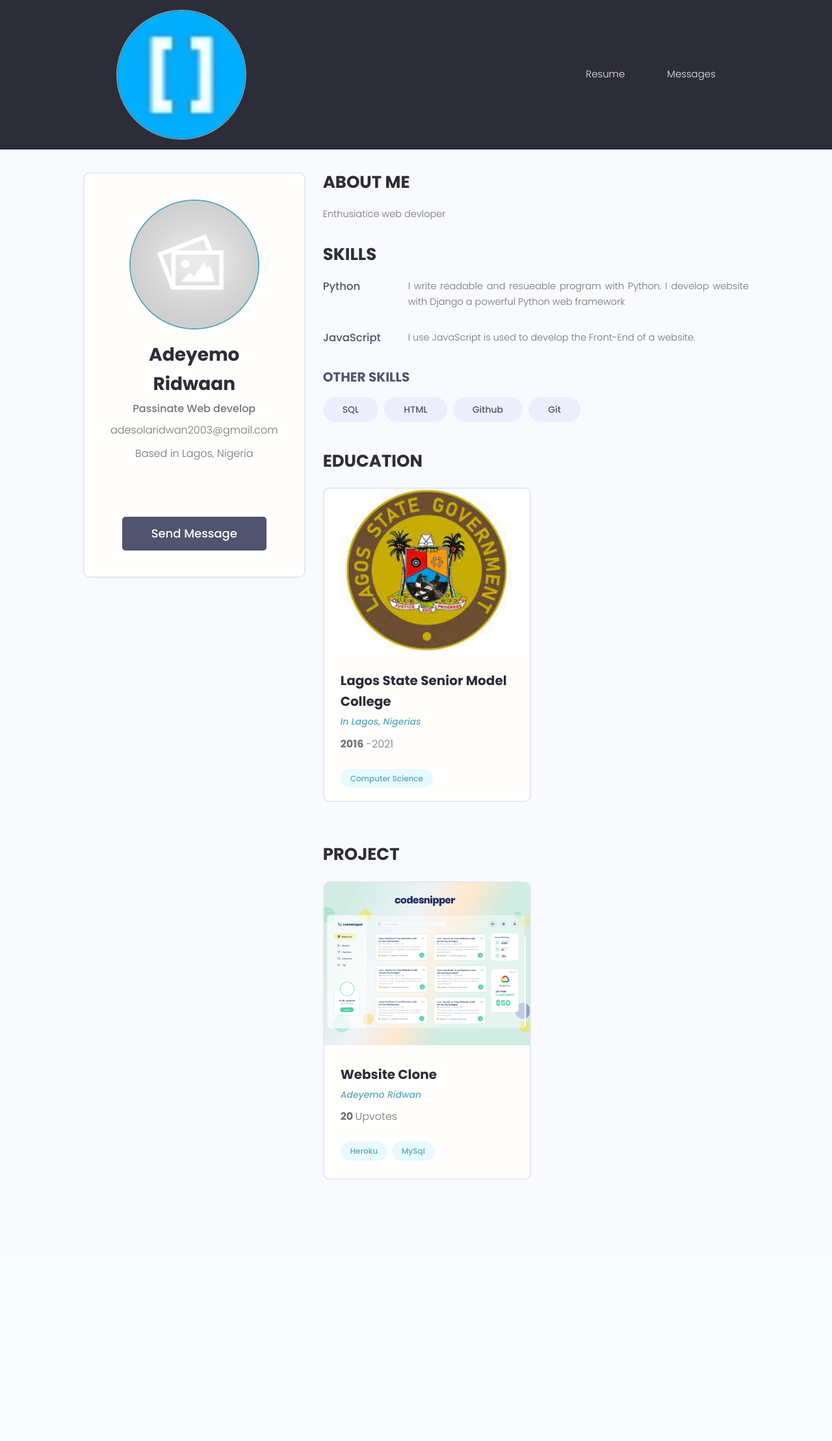
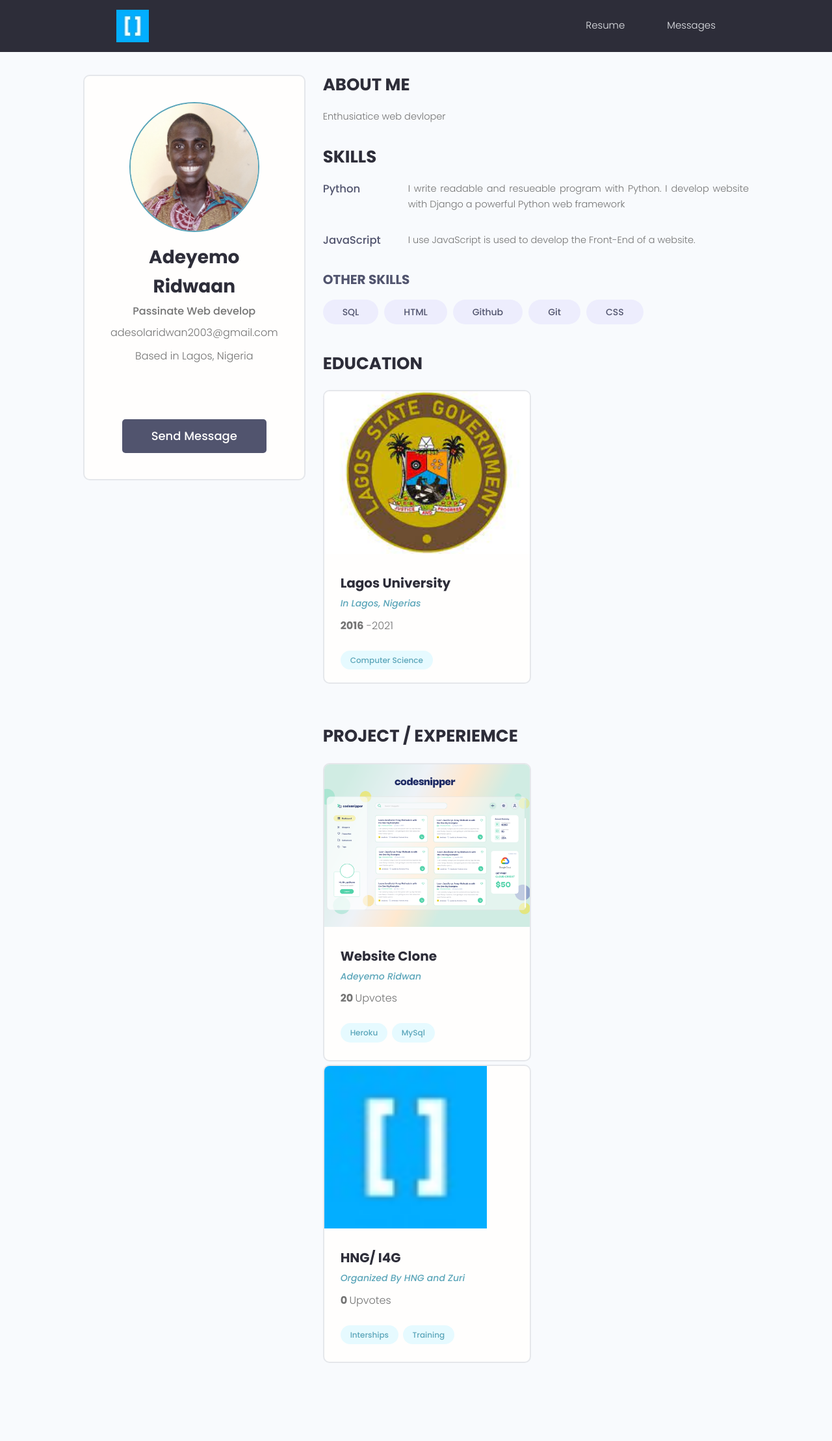
Before and after one commit to rhedwan/HNGi8-X-I4G-Stage-2---3-, a Django app: page / in a window 1280 px wide. Shown: the whole page at 65% size. Before the commit the page ends 1815 px from the top, so only its background shows below. Run offline with Django 3.2, Linux system fonts and the light colour scheme; some libraries are stand-ins or nearby versions.

```diff
--- a/app/views.py
+++ b/app/views.py
@@ -15,7 +15,7 @@ profile = {
         'description': 'I develope web site'
         },
 
-    'otherSkills': ['SQL', 'HTML','Github', 'Git']
+    'otherSkills': ['SQL', 'HTML','Github', 'Git', 'CSS']
 
 
 }
--- a/templates/navbar.html
+++ b/templates/navbar.html
@@ -4,7 +4,7 @@
 <header class="header">
     <div class="container container--narrow">
 
-        <img class="avatar avatar--xl" src="{% static 'images/hnglogo.jpg' %}" />
+        <img class="" src="{% static 'images/hnglogo.jpg' %}" style="width: 50px;" />
 
         <nav class="header__nav">
             <input type="checkbox" id="responsive-menu" />
--- a/templates/user-profile.html
+++ b/templates/user-profile.html
@@ -10,7 +10,7 @@
             <div class="column column--1of3">
                 <div class="card text-center">
                     <div class="card__body dev">
-                        <img class="avatar avatar--xl" src="{% static 'images/default.jpg' %}" />
+                        <img class="avatar avatar--xl" src="{% static 'images/me.jpg' %}" />
                         <h2 class="dev__name">{{profile.name}}</h2>
                         <p class="dev__title">{{profile.short_intro}}</p>
                         <p class="dev__location">{{profile.email}}</p>
@@ -68,7 +68,7 @@
                                     <img class="project__thumbnail" src="{% static 'images/download.jpg' %}"
                                         alt="project thumbnail" />
                                     <div class="card__body">
-                                        <h3 class="project__title">Lagos State Senior Model College</h3>
+                                        <h3 class="project__title">Lagos University</h3>
                                         <p><a class="project__author"
                                                 href="">In
                                                 Lagos, Nigerias</a>
@@ -94,7 +94,7 @@
                     </div>
                 </div>
                 <div class="devInfo">
-                    <h3 class="devInfo__title">Project</h3>
+                    <h3 class="devInfo__title">Project / Experiemce</h3>
                     <div class="grid grid--two">
                         <div class="column">
                             <div class="card project">
@@ -120,6 +120,29 @@
                                     </div>
                                 </a>
                             </div>
+                            <div class="card project">
+                                <a href="" class="project">
+                                    <img class="project__thumbnail" src="{% static 'images/hnglogo.jpg'  %}"
+                                        alt="project thumbnail" />
+                                    <div class="card__body">
+                                        <h3 class="project__title">HNG/ I4G</h3>
+                                        <p><a class="project__author"
+                                                href="">Organized By HNG and Zuri</a>
+                                        </p>
+                                        <p class="project--rating">
+                                            <span style="font-weight: bold;">0 </span>Upvotes
+                                        </p>
+                                        <div class="project__tags">
+                                            <span class="tag tag--pill tag--main">
+                                                <small>Interships</small>
+                                            </span>
+                                            <span class="tag tag--pill tag--main">
+                                                <small>Training</small>
+                                            </span>
+                                        </div>
+                                    </div>
+                                </a>
+                            </div>
                         </div>
                     </div>
                 </div>
```
Also changed, not shown: static/images/me.jpg (added), 1 other file.
